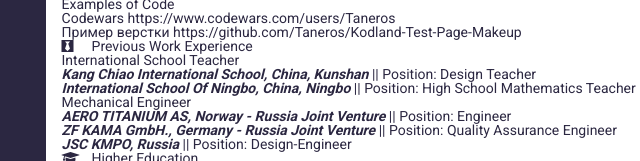
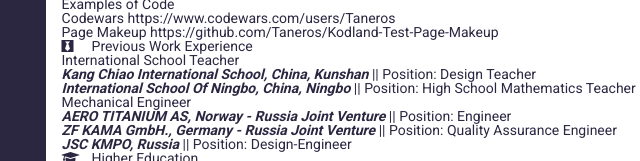
Before and after one commit to Taneros/rsschool-cv-stage0, a plain HTML site: page index.html in a window 1280 px wide. Shown: the part 319-480 px from the top of the page, 375-1015 px from the left. Drawn offline with Linux system fonts and the light colour scheme; files whose address does not match are found by name.

Commit message:
fix: change to english

```diff
--- a/index.html
+++ b/index.html
@@ -117,7 +117,7 @@
                         <h2>Examples of Code</h2>
                         <ul>
                             <li>Codewars https://www.codewars.com/users/Taneros</li>
-                            <li>Пример верстки https://github.com/Taneros/Kodland-Test-Page-Makeup</li>
+                            <li>Page Makeup https://github.com/Taneros/Kodland-Test-Page-Makeup</li>
                         </ul>
                     </div>
                     <h2><i class="fa fa-black-tie"></i>Previous Work Experience</h2>
```
